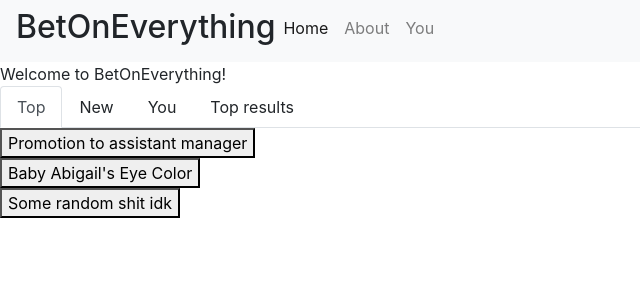
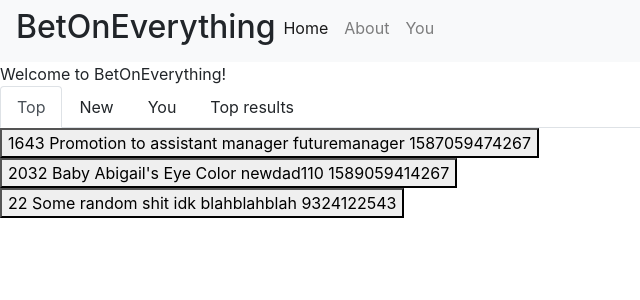
Before and after one commit to dtolaoye/Frontend, an Angular app in the folder Project3/: page /home in a window 1280 px wide. Shown: the top 300 px of the page, without its empty margins (0-640 px from the left). Built offline with nearby package versions, Linux system fonts and the light colour scheme.

Commit message:
accordion populates with bet info no styles

```diff
--- a/Project3/src/app/betlist/betlist.component.html
+++ b/Project3/src/app/betlist/betlist.component.html
@@ -21,10 +21,12 @@
 
   <ngb-panel *ngFor="let x of betlist">
      <ng-template ngbPanelTitle>
-        <span> {{x.name}} </span>
+        <div class="bet-card">
+          {{x.bets}} {{x.name}} {{x.user}} {{x.cutoff}}
+        </div>
      </ng-template>
      <ng-template ngbPanelContent>
-        Donut caramels sweet roll bonbo
+        {{x.description}}
      </ng-template>
   </ngb-panel>
 </ngb-accordion>
--- a/Project3/src/app/betlist/betlist.component.ts
+++ b/Project3/src/app/betlist/betlist.component.ts
@@ -7,12 +7,13 @@
   name: string;
   user: string;
   cutoff: number;
+  description: string;
 }
 
 const betlistData: Bet[] = [ //placeholder data delete later and replace w api call
-  {"bets": 1643, "name": "Promotion to assistant manager", "user":"futuremanager", "cutoff": 1587059474267},
-  {"bets": 2032, "name": "Baby Abigail's Eye Color", "user":"newdad110", "cutoff": 1589059414267},
-  {"bets": 22, "name": "Some random shit idk", "user": "blahblahblah", "cutoff": 9324122543}
+  {"bets": 1643, "name": "Promotion to assistant manager", "user":"futuremanager", "cutoff": 1587059474267, "description": "eoihdfkghsldijgrldkfjblgserg"},
+  {"bets": 2032, "name": "Baby Abigail's Eye Color", "user":"newdad110", "cutoff": 1589059414267, "description": "eoihdfkghsldijgrldkfjblgserg"},
+  {"bets": 22, "name": "Some random shit idk", "user": "blahblahblah", "cutoff": 9324122543, "description": "eoihdfkghsldijgrldkfjblgserg"}
 ]
 
 @Component({
```
